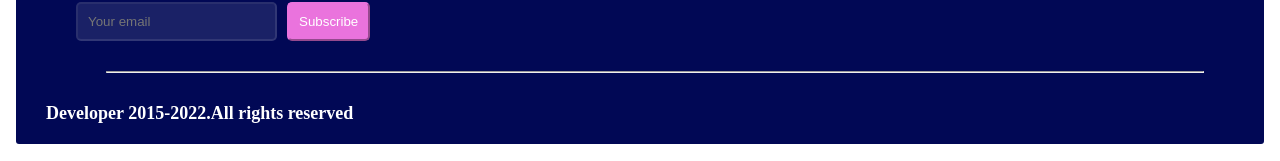
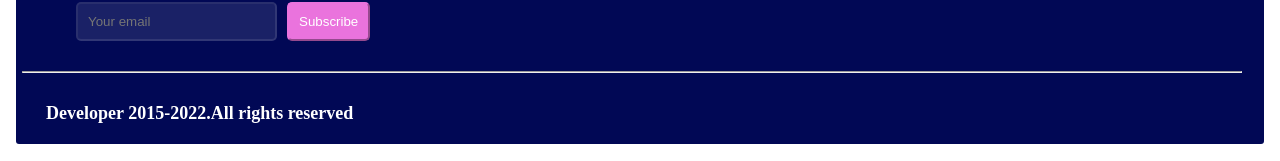
Before and after one commit to AvelinoTeixeira/Your-skills, a React (Vite) app: page / in a window 1280 px wide. Shown: the part 4423-4584 px from the top of the page. Built offline with nearby package versions, Linux system fonts and the light colour scheme.

Commit message:
Update index.css

```diff
--- a/src/index.css
+++ b/src/index.css
@@ -684,7 +684,8 @@ footer h1 {
   color: #fff;
 }
 hr {
-  width: 90%;
+  margin-left: -2%;
+  width: 100%;
  margin-top: 30px;
 
 }
```
